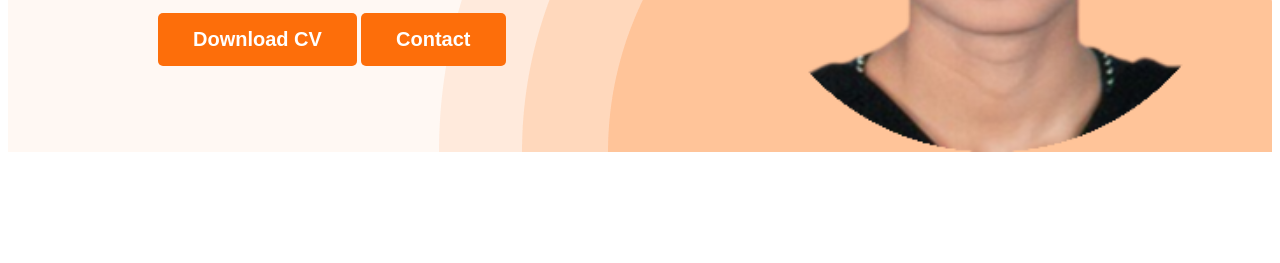
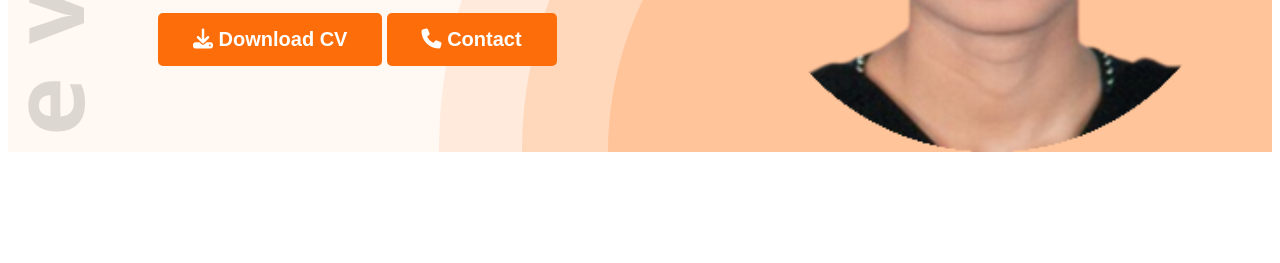
Before and after one commit to mstsurnalyakter/web-developer-portfolio, a plain HTML site: page index.html in a window 1280 px wide. Shown: the part 537-800 px from the top of the page. Drawn offline with nearby package versions, Linux system fonts and the light colour scheme.

Commit message:
added font awesome icon

```diff
--- a/index.html
+++ b/index.html
@@ -10,6 +10,9 @@
       href="./images/my-image.png"
       type="image/x-icon"
     />
+
+    <!-- font-awesome cdn  -->
+    <link rel="stylesheet" href="https://cdnjs.cloudflare.com/ajax/libs/font-awesome/6.5.1/css/all.min.css" integrity="sha512-DTOQO9RWCH3ppGqcWaEA1BIZOC6xxalwEsw9c2QQeAIftl+Vegovlnee1c9QX4TctnWMn13TZye+giMm8e2LwA==" crossorigin="anonymous" referrerpolicy="no-referrer" />
   </head>
   <body>
     <!-- header section starts here -->
@@ -31,8 +34,8 @@
             experiences. Explore my portfolio to witness my dedication to clean
             code and creative web solutions.
           </p>
-          <button class="btn-primary">Download CV</button>
-          <button class="btn-primary">Contact</button>
+          <button class="btn-primary"><i class="fa-solid fa-download"></i> Download CV</button>
+          <button class="btn-primary"><i class="fa-solid fa-phone"></i> Contact</button>
         </section>
         <img class="profile-picture" src="./images/my-image.png" alt="" />
       </section>
@@ -231,7 +234,7 @@
       <!-- Resume Section ends here -->
 
       <section class="download-cv">
-        <button class="btn-primary">Download CV</button>
+        <button class="btn-primary"><i class="fa-solid fa-download"></i> Download CV</button>
       </section>
 
 
--- a/styles/portfolie.css
+++ b/styles/portfolie.css
@@ -71,9 +71,9 @@ nav a {
 /* header style starts here */
 .header {
   background-color: #fff8f3;
-  background-image: url("../images/header_bg.png");
+  background-image: url("../images/header_bg.png"),url("../images/developer.png");
   background-repeat: no-repeat;
-  background-position: bottom right;
+  background-position: bottom right, top left;
 }
 .banner {
   padding: 30px 30px 0px 150px;
```
